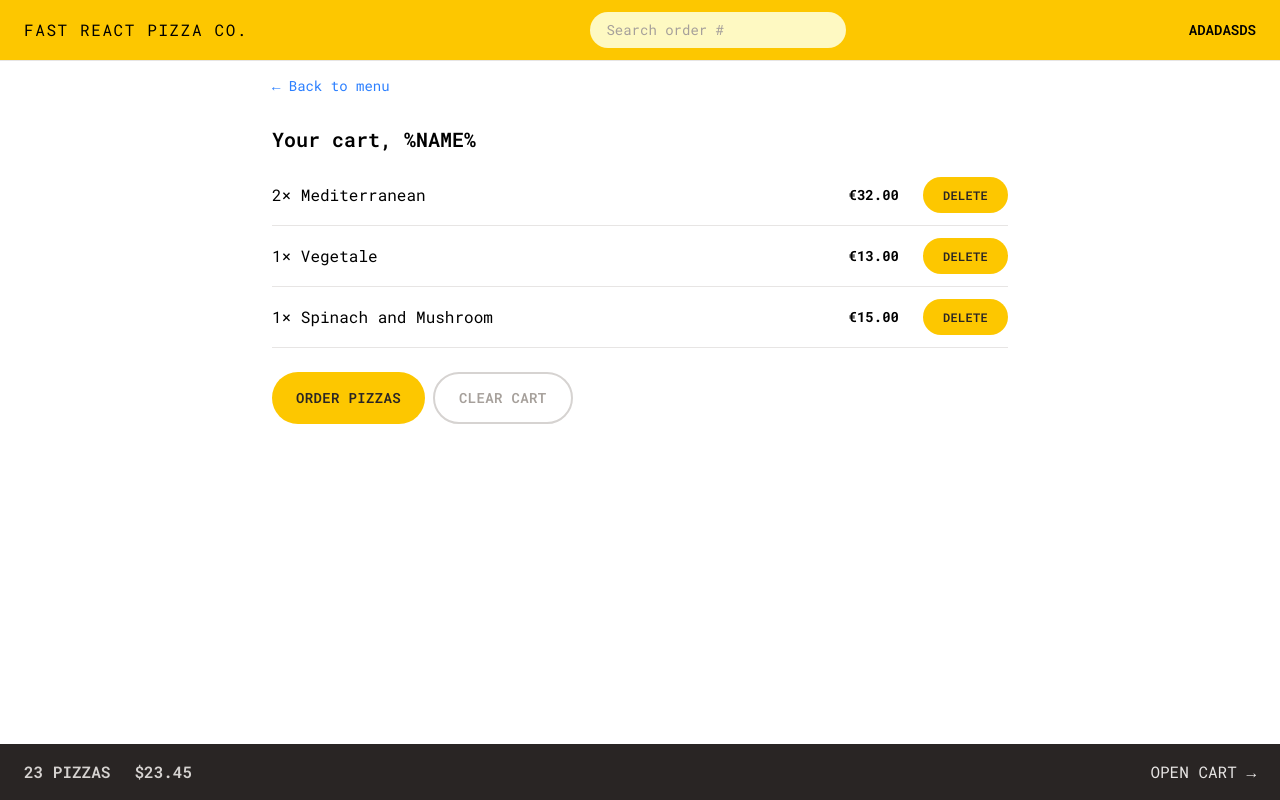
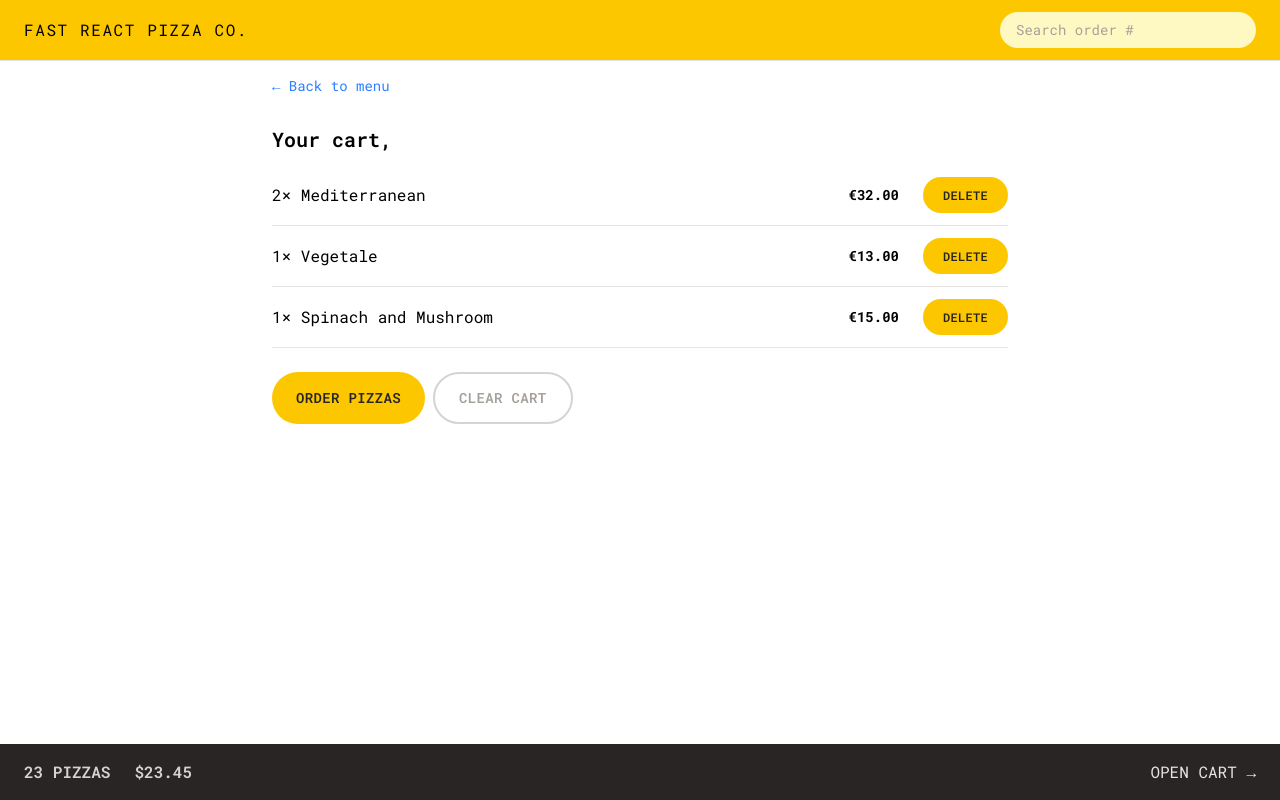
Before and after one commit to eroscamposg/react-pizza, a React (Vite) app: page /cart in a window 1280 px wide. Built offline with nearby package versions, Linux system fonts and the light colour scheme.

Commit message:
Using user store state

```diff
--- a/src/features/cart/Cart.jsx
+++ b/src/features/cart/Cart.jsx
@@ -1,6 +1,7 @@
 import LinkButton from "../../ui/LinkButton";
 import Button from "../../ui/Button";
 import CartItem from "./CartItem";
+import { useSelector } from "react-redux";
 
 const fakeCart = [
   {
@@ -27,13 +28,14 @@
 ];
 
 function Cart() {
+  const username = useSelector((state) => state.user.username);
   const cart = fakeCart;
 
   return (
     <div className="px-4 py-3">
       <LinkButton to="/menu">&larr; Back to menu</LinkButton>
 
-      <h2 className="mt-7 text-xl font-semibold">Your cart, %NAME%</h2>
+      <h2 className="mt-7 text-xl font-semibold">Your cart, {username}</h2>
 
       <ul className="mt-3 divide-y divide-stone-200 border-b border-stone-200">
         {cart.map((item) => (
--- a/src/features/order/CreateOrder.jsx
+++ b/src/features/order/CreateOrder.jsx
@@ -1,6 +1,7 @@
 import { Form, redirect, useActionData, useNavigation } from "react-router-dom";
 import { createOrder } from "../../services/apiRestaurant";
 import Button from "../../ui/Button";
+import { useSelector } from "react-redux";
 
 // https://uibakery.io/regex-library/phone-number
 const isValidPhone = (str) =>
@@ -33,6 +34,8 @@
 ];
 
 function CreateOrder() {
+  const username = useSelector((state) => state.user.username);
+
   // const [withPriority, setWithPriority] = useState(false);
   const cart = fakeCart;
   const navigation = useNavigation();
@@ -49,7 +52,13 @@
       <Form method="POST">
         <div className="mb-5 flex flex-col gap-2 sm:flex-row sm:items-center">
           <label className="sm:basis-40">First Name</label>
-          <input className="input grow" type="text" name="customer" required />
+          <input
+            className="input grow"
+            type="text"
+            name="customer"
+            defaultValue={username}
+            required
+          />
         </div>
 
         <div className="mb-5 flex flex-col gap-2 sm:flex-row sm:items-center">
--- a/src/features/user/CreateUser.jsx
+++ b/src/features/user/CreateUser.jsx
@@ -1,11 +1,21 @@
 import { useState } from "react";
 import Button from "../../ui/Button";
+import { updateName } from "./userSlice";
+import { useDispatch } from "react-redux";
+import { useNavigate } from "react-router-dom";
 
 function CreateUser() {
   const [username, setUsername] = useState("");
+  const dispatch = useDispatch();
+  const navigate = useNavigate();
 
   function handleSubmit(e) {
     e.preventDefault();
+
+    if (!username) return;
+
+    dispatch(updateName(username));
+    navigate("/menu");
   }
 
   return (
--- a/src/features/user/userSlice.js
+++ b/src/features/user/userSlice.js
@@ -1,7 +1,7 @@
 import { createSlice } from "@reduxjs/toolkit";
 
 const initialState = {
-  username: "adadasds",
+  username: "",
 };
 
 const userSlice = createSlice({
--- a/src/ui/Home.jsx
+++ b/src/ui/Home.jsx
@@ -1,6 +1,10 @@
+import { useSelector } from "react-redux";
 import CreateUser from "../features/user/CreateUser";
+import Button from "./Button";
 
 function Home() {
+  const username = useSelector((state) => state.user.username);
+
   return (
     <div className="my-10 text-center">
       <h1 className="mb-8 text-xl font-semibold md:text-3xl">
@@ -11,7 +15,13 @@
         </span>
       </h1>
 
-      <CreateUser />
+      {username === "" ? (
+        <CreateUser />
+      ) : (
+        <Button to="/menu" type="primary">
+          Continue ordering, {username}
+        </Button>
+      )}
     </div>
   );
 }
```
